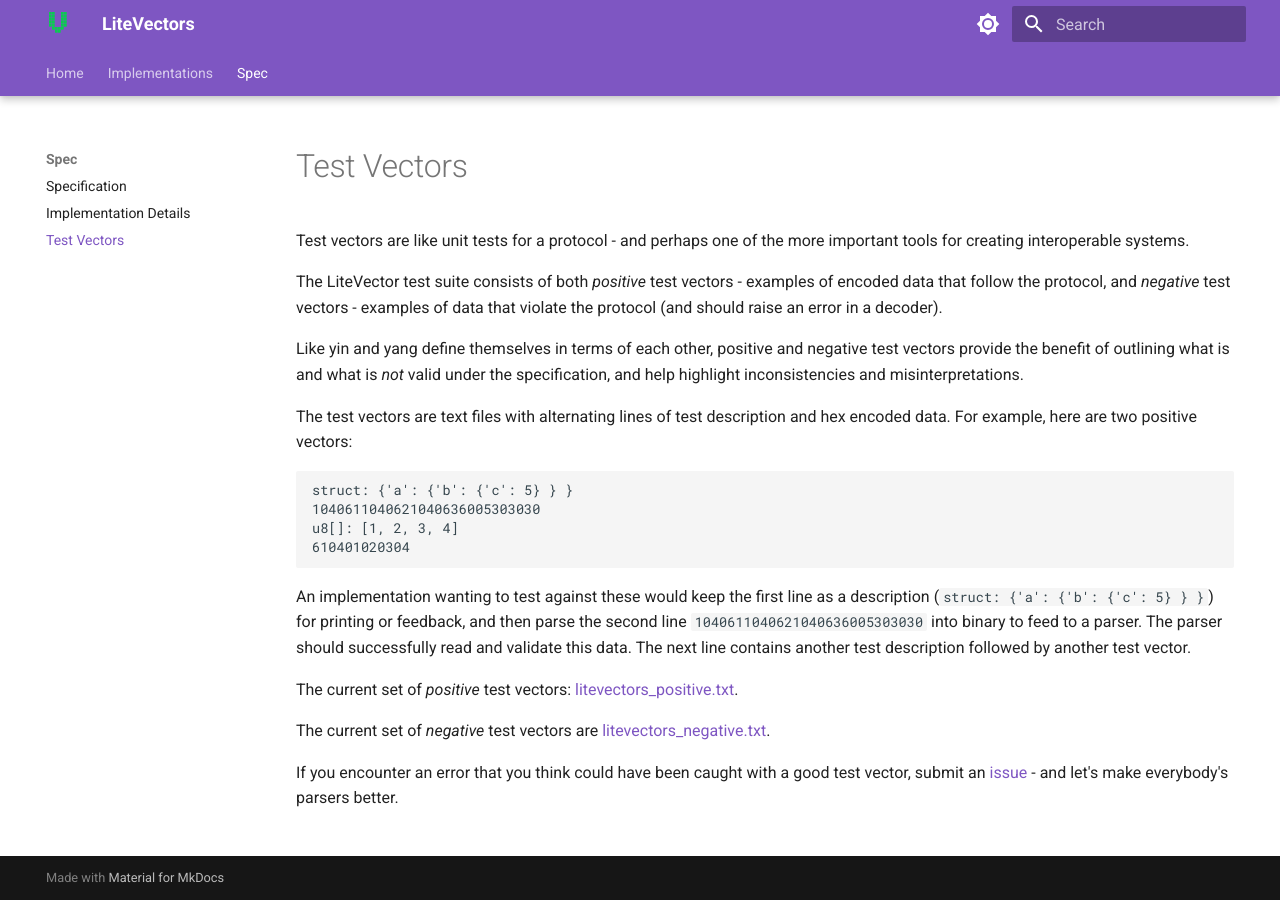
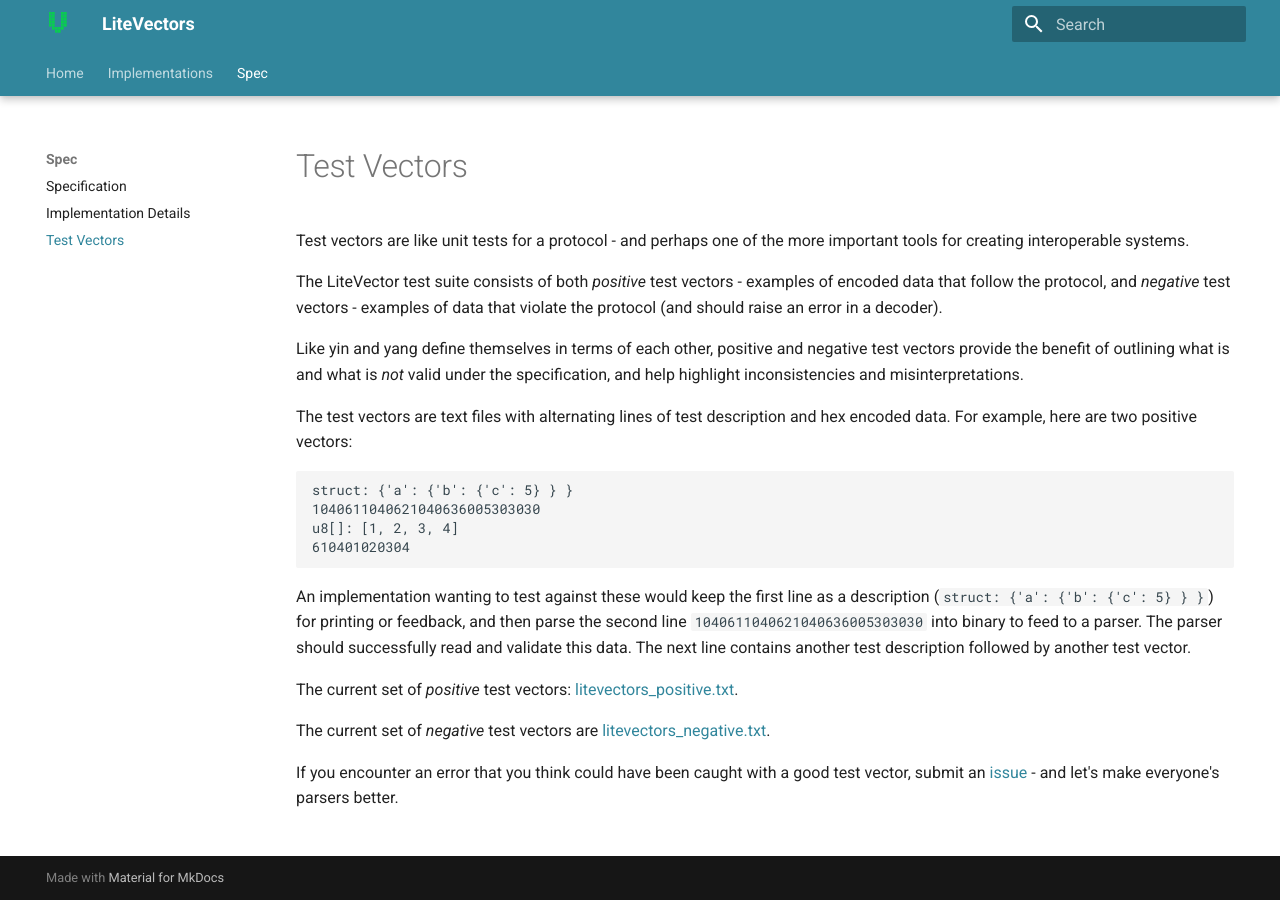
Before and after one commit to LitePipe/litevectors.org, an MkDocs documentation site: the page built from docs/spec/tests.md, in a window 1280 px wide. Built offline with MkDocs 1.6.1 and Material for MkDocs 9.7.7, drawn with Linux system fonts in a browser that asks for light colours.

Commit message:
Updated colors

```diff
--- a/docs/override/home.html
+++ b/docs/override/home.html
@@ -19,7 +19,7 @@
 
     .tx-container {
         padding-top: .0rem;
-        background: linear-gradient(to bottom, var(--md-primary-fg-color), rgb(65, 130, 171) 99%, var(--md-default-bg-color) 99%)
+        background: linear-gradient(to bottom, var(--md-primary-fg-color), #435152 99%, var(--md-default-bg-color) 99%)
     }
 
     .tx-hero {
@@ -59,15 +59,15 @@
 
     .tx-hero .md-button--primary {
         background-color: var(--md-primary-bg-color);
-        color: hsla(280deg, 37%, 48%, 1);
+        color: #435152;
         border-color: var(--md-primary-bg-color)
     }
 
     .tx-hero .md-button:focus,
     .tx-hero .md-button:hover {
-        background-color: var(--md-accent-fg-color);
-        color: var(--md-default-bg-color);
-        border-color: var(--md-accent-fg-color)
+        background-color: #FDE343;
+        color: #435152;
+        border-color:  #FDE343;
     }
 
     .section-container h1{
--- a/docs/spec/tests.md
+++ b/docs/spec/tests.md
@@ -20,4 +20,4 @@
 
 The current set of _negative_ test vectors are [litevectors_negative.txt](https://raw.githubusercontent.com/LitePipe/ltvgo/main/testvectors/litevectors_negative.txt).
 
-If you encounter an error that you think could have been caught with a good test vector, submit an [issue](https://github.com/LitePipe/litevectors.org/issues) - and let's make everybody's parsers better.
+If you encounter an error that you think could have been caught with a good test vector, submit an [issue](https://github.com/LitePipe/litevectors.org/issues) - and let's make everyone's parsers better.
--- /dev/null
+++ b/docs/stylesheets/extra.css
@@ -0,0 +1,11 @@
+:root {
+  --md-primary-fg-color:        #31869C;
+  /* --md-primary-bg-color:        #31869C; */
+/*
+  --md-primary-fg-color--light: #31869C;
+  --md-primary-fg-color--dark: red; */
+
+
+  /* --md-primary-fg-color--light: #ECB7B7;
+  --md-primary-fg-color--dark:  #90030C;  */
+}
--- a/mkdocs.yml
+++ b/mkdocs.yml
@@ -10,6 +10,8 @@
       anchor_linenums: true
   - pymdownx.inlinehilite
   - pymdownx.superfences
+extra_css:
+  - stylesheets/extra.css
 theme:
   name: material
   logo: assets/logo.svg
@@ -21,20 +23,20 @@
     - navigation.tabs
     - navigation.tabs.sticky
     - toc.integrate
-  palette:
-    # Palette toggle for light mode
-    - media: "(prefers-color-scheme: light)"
-      scheme: default
-      primary: deep purple
-      accent: deep orange
-      toggle:
-        icon: material/brightness-7
-        name: Switch to dark mode
-    # Palette toggle for dark mode
-    - media: "(prefers-color-scheme: dark)"
-      scheme: slate
-      primary: deep purple
-      accent: teal
-      toggle:
-        icon: material/brightness-4
-        name: Switch to light mode
+  # palette:
+  #   # Palette toggle for light mode
+  #   - media: "(prefers-color-scheme: light)"
+  #     scheme: default
+  #     # primary: indigo
+  #     # accent: deep orange
+  #     toggle:
+  #       icon: material/brightness-7
+  #       name: Switch to dark mode
+  #   # Palette toggle for dark mode
+  #   - media: "(prefers-color-scheme: dark)"
+  #     scheme: slate
+  #     # primary: indigo
+  #     # accent: teal
+  #     toggle:
+  #       icon: material/brightness-4
+  #       name: Switch to light mode
```
